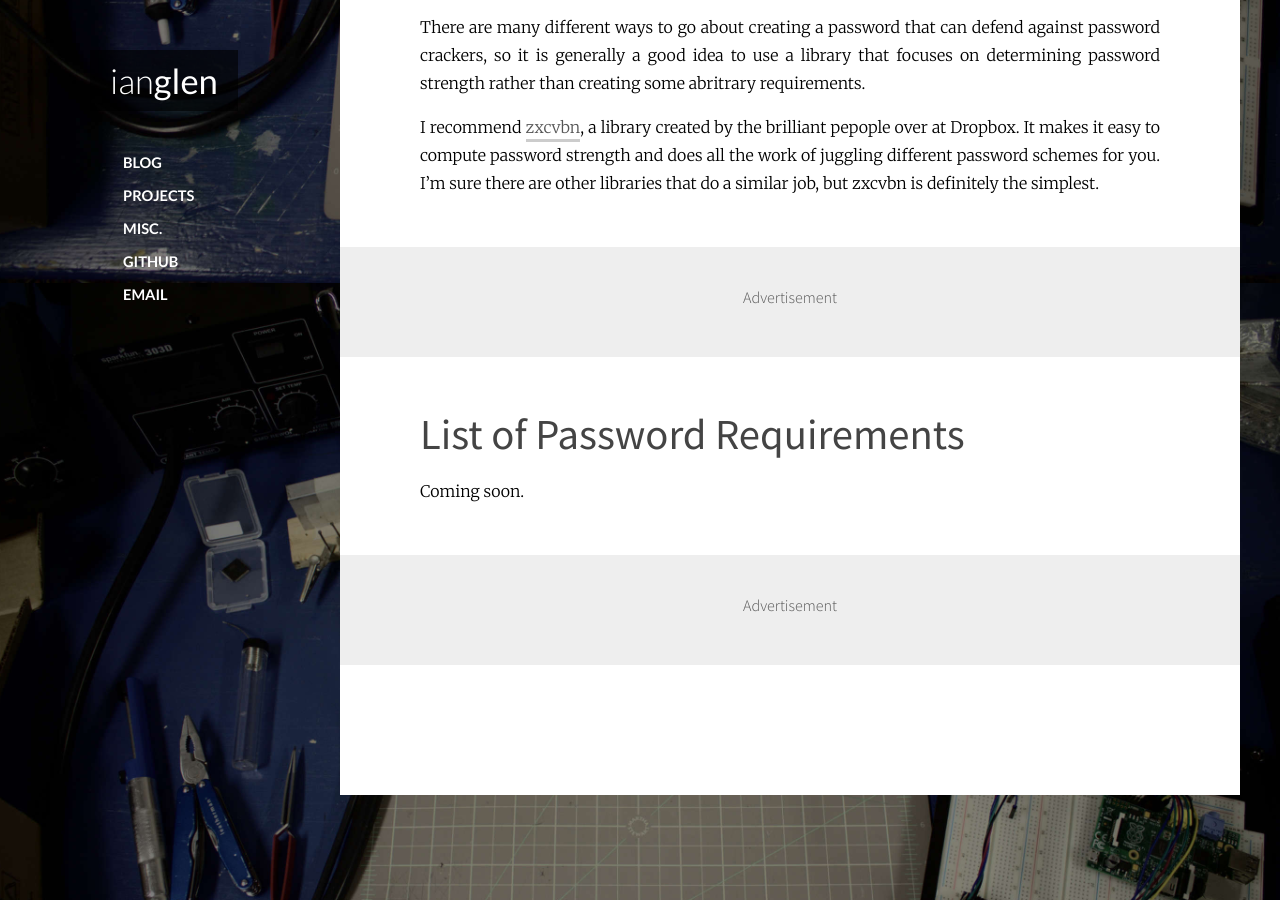
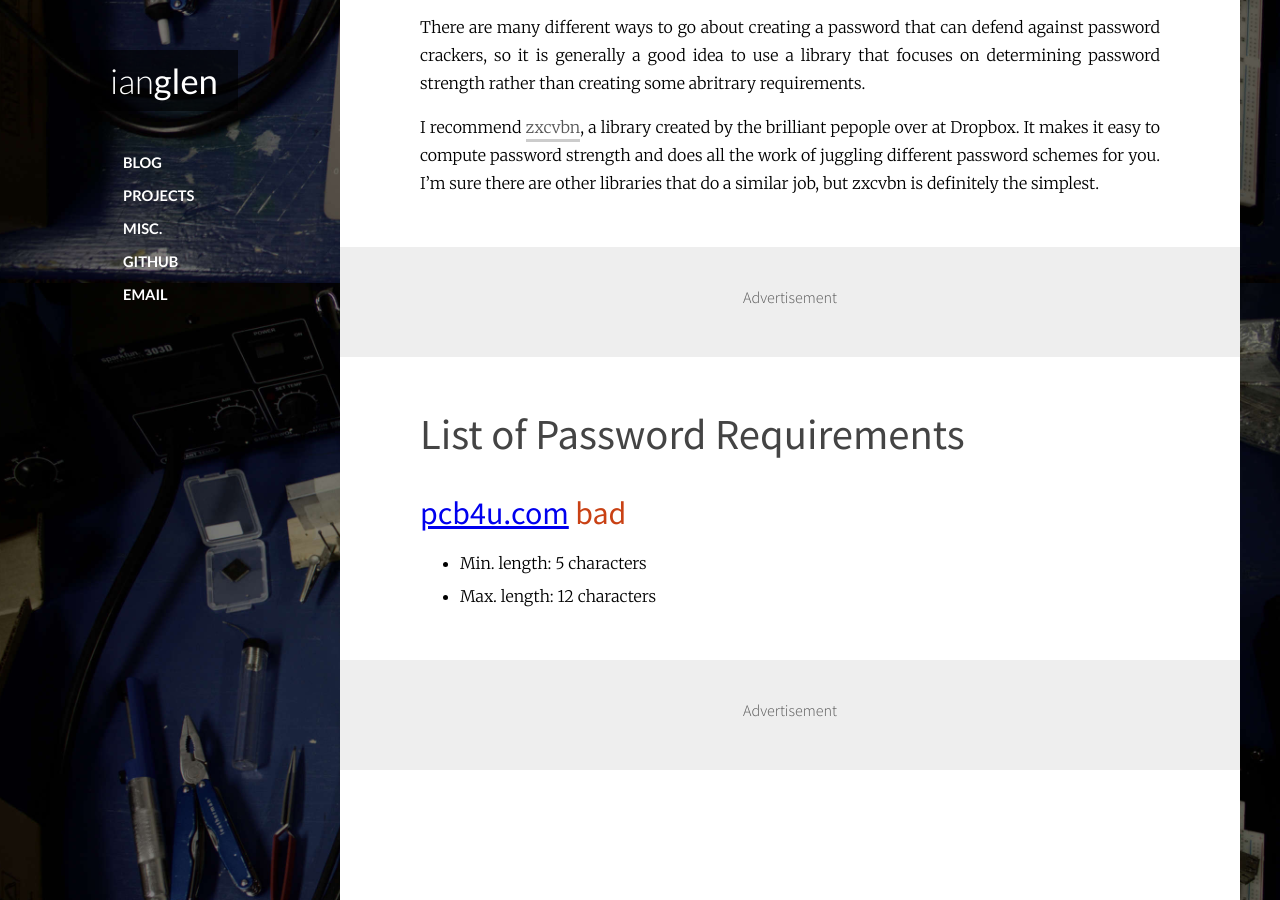
Before and after one commit to codeThatThinks/ianglen.me, a Jekyll site: the page built from misc/password-requirements.md, in a window 1280 px wide and 900 px high, scrolled down 1517 px. Built offline with Jekyll 4.4.1, drawn with Linux system fonts in a browser that asks for light colours; Markdown is read by kramdown in place of the engine named in the settings.

Commit message:
Added pcb4u.com

```diff
--- a/misc/password-requirements.md
+++ b/misc/password-requirements.md
@@ -44,6 +44,9 @@ I recommend [zxcvbn](https://github.com/dropbox/zxcvbn), a library created by th
 
 ## List of Password Requirements
 
-Coming soon.
+### [pcb4u.com](http://www.pcb4u.com) <span style="color:#c94114">bad</span>
+
+* Min. length: 5 characters
+* Max. length: 12 characters
 
 {% include ad.html %}
```
